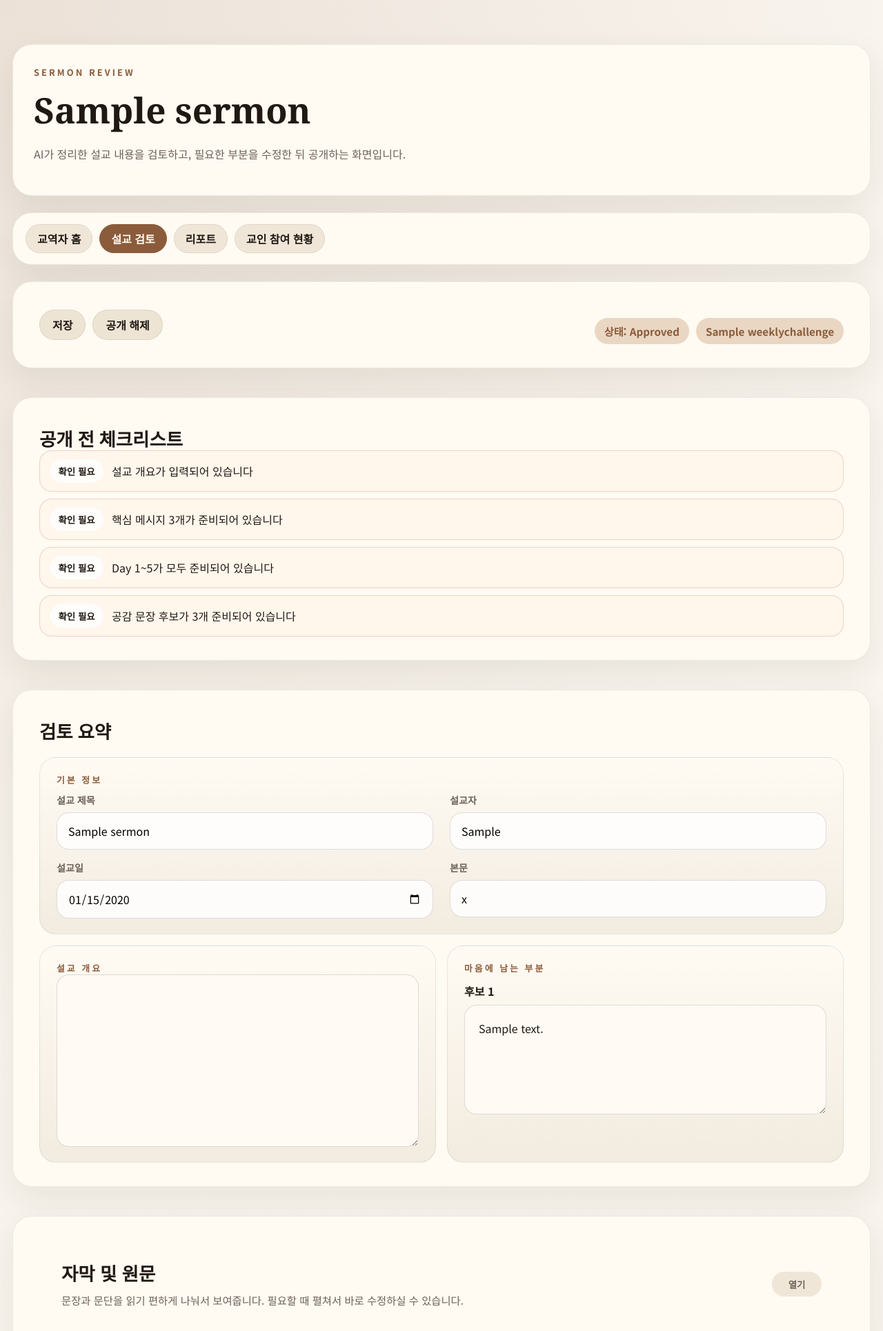
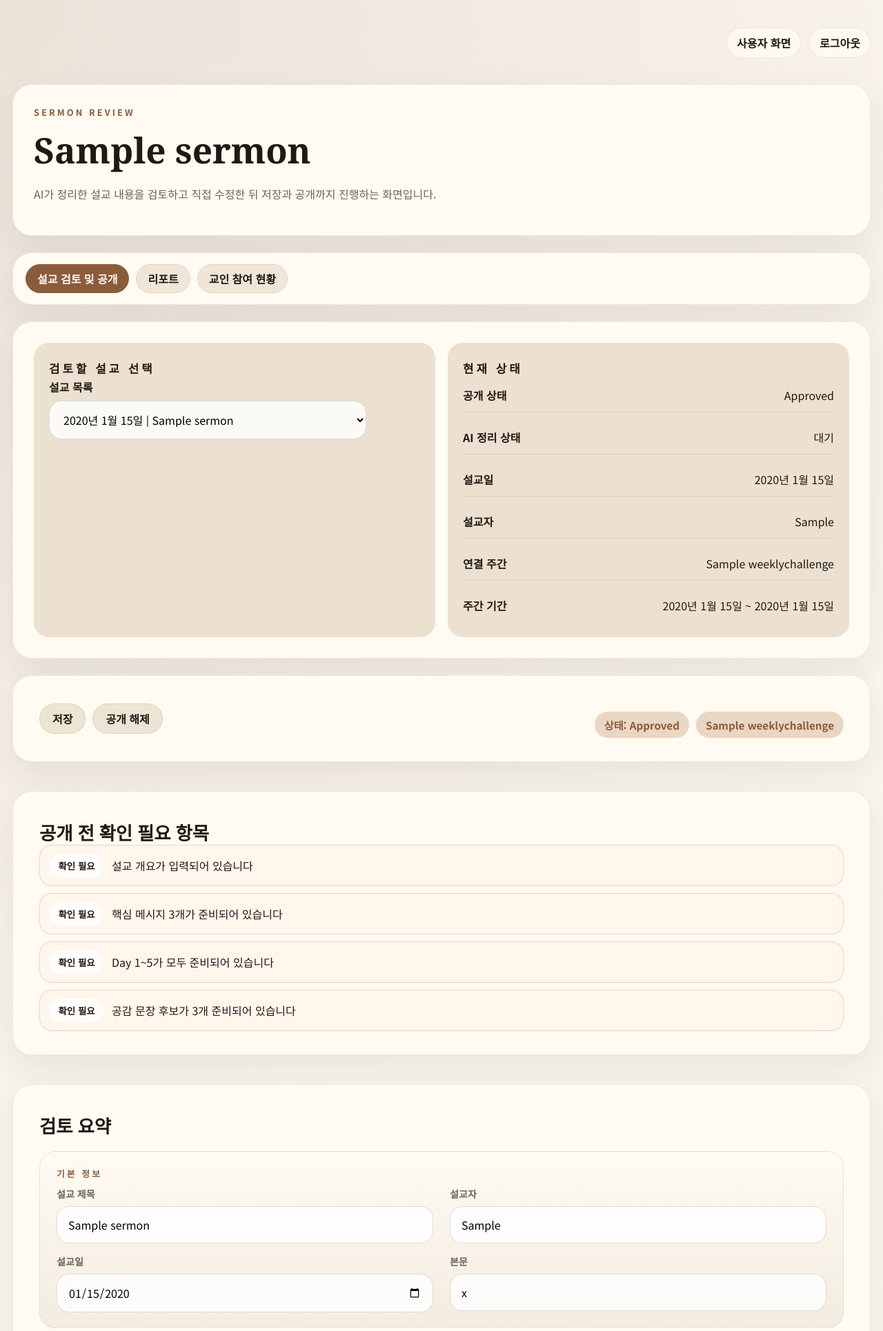
Before and after one commit to dlwnfh1/SermonLife, a Django app: page /pastor/sermons/1/ in a window 1280 px wide. Shown: the top 1930 px of the page at 69% size. Run offline with Django 4.2, Linux system fonts and the light colour scheme; a user stored in the database is signed in; data comes from the database, SQL or seed files in the repository; tables that the repository leaves empty hold one stand-in row (values such as "Sample post").

Commit message:
drop down for sermon review

```diff
--- a/core/templates/core/includes/pastor_nav.html
+++ b/core/templates/core/includes/pastor_nav.html
@@ -1,8 +1,13 @@
 <section class="panel pastor-nav-panel">
     <nav class="pastor-nav" aria-label="교역자 메뉴">
-        <a class="pastor-nav-link {% if pastor_menu == 'dashboard' %}pastor-nav-link-active{% endif %}" href="{% url 'core:pastor_dashboard' %}">교역자 홈</a>
-        <a class="pastor-nav-link {% if pastor_menu == 'sermon' %}pastor-nav-link-active{% endif %}" href="{% if sermon %}{% url 'core:pastor_sermon_edit' sermon.pk %}{% else %}{% url 'core:pastor_dashboard' %}{% endif %}">설교 검토</a>
-        <a class="pastor-nav-link {% if pastor_menu == 'reports' %}pastor-nav-link-active{% endif %}" href="{% url 'core:pastor_reports' %}">리포트</a>
-        <a class="pastor-nav-link {% if pastor_menu == 'members' %}pastor-nav-link-active{% endif %}" href="{% url 'core:pastor_members' %}">교인 참여 현황</a>
+        <a class="pastor-nav-link {% if pastor_menu == 'sermon' %}pastor-nav-link-active{% endif %}" href="{% if sermon %}{% url 'core:pastor_sermon_edit' sermon.pk %}{% else %}{% url 'core:pastor_dashboard' %}{% endif %}">
+            설교 검토 및 공개
+        </a>
+        <a class="pastor-nav-link {% if pastor_menu == 'reports' %}pastor-nav-link-active{% endif %}" href="{% url 'core:pastor_reports' %}">
+            리포트
+        </a>
+        <a class="pastor-nav-link {% if pastor_menu == 'members' %}pastor-nav-link-active{% endif %}" href="{% url 'core:pastor_members' %}">
+            교인 참여 현황
+        </a>
     </nav>
 </section>
--- a/core/templates/core/pastor_sermon_edit.html
+++ b/core/templates/core/pastor_sermon_edit.html
@@ -4,7 +4,7 @@
 <head>
     <meta charset="UTF-8">
     <meta name="viewport" content="width=device-width, initial-scale=1.0">
-    <title>{{ sermon.title }} | 교역자 검토</title>
+    <title>{{ sermon.title }} | 설교 검토 및 공개</title>
     <link rel="stylesheet" href="{% static 'core/styles.css' %}">
     <link rel="manifest" href="{% static 'core/manifest.json' %}">
     <link rel="apple-touch-icon" href="{% static 'core/icons/apple-touch-icon.png' %}">
@@ -12,10 +12,15 @@
 </head>
 <body>
     <main class="page-shell pastor-shell">
+        <section class="top-actions">
+            <a class="text-link" href="{% url 'core:home' %}">사용자 화면</a>
+            <a class="text-link" href="{% url 'core:logout' %}">로그아웃</a>
+        </section>
+
         <section class="panel pastor-hero">
             <p class="eyebrow">SERMON REVIEW</p>
             <h1>{{ sermon.title }}</h1>
-            <p class="lede">AI가 정리한 설교 내용을 검토하고, 필요한 부분을 수정한 뒤 공개하는 화면입니다.</p>
+            <p class="lede">AI가 정리한 설교 내용을 검토하고 직접 수정한 뒤 저장과 공개까지 진행하는 화면입니다.</p>
         </section>
 
         {% include "core/includes/pastor_nav.html" %}
@@ -29,6 +34,37 @@
                 </div>
             </section>
         {% endif %}
+
+        <section class="panel pastor-dashboard-grid">
+            <article class="content-card">
+                <p class="section-label">검토할 설교 선택</p>
+                {% if available_sermons %}
+                    <label class="auth-label pastor-field pastor-report-select">
+                        <span>설교 목록</span>
+                        <select onchange="if (this.value) { window.location.href = this.value; }">
+                            {% for item in available_sermons %}
+                                <option value="{% url 'core:pastor_sermon_edit' item.pk %}" {% if item.pk == sermon.pk %}selected{% endif %}>
+                                    {{ item.sermon_date }} | {{ item.title }}
+                                </option>
+                            {% endfor %}
+                        </select>
+                    </label>
+                {% endif %}
+            </article>
+            <article class="content-card">
+                <p class="section-label">현재 상태</p>
+                <div class="pastor-stat-list">
+                    <div><strong>공개 상태</strong><span>{{ sermon.get_status_display }}</span></div>
+                    <div><strong>AI 정리 상태</strong><span>{% if sermon.ai_generated %}완료{% else %}대기{% endif %}</span></div>
+                    <div><strong>설교일</strong><span>{{ sermon.sermon_date|default:"-" }}</span></div>
+                    <div><strong>설교자</strong><span>{{ sermon.preacher|default:"-" }}</span></div>
+                    {% if challenge %}
+                        <div><strong>연결 주간</strong><span>{{ challenge.title }}</span></div>
+                        <div><strong>주간 기간</strong><span>{{ challenge.week_start }} ~ {{ challenge.week_end }}</span></div>
+                    {% endif %}
+                </div>
+            </article>
+        </section>
 
         <form method="post" class="pastor-edit-form">
             {% csrf_token %}
@@ -55,7 +91,7 @@
 
             {% if checklist_has_issues %}
                 <section class="panel">
-                    <div class="panel-header"><h2>공개 전 체크리스트</h2></div>
+                    <div class="panel-header"><h2>공개 전 확인 필요 항목</h2></div>
                     <div class="pastor-checklist">
                         {% for item in publish_checklist %}
                             {% if not item.ok %}
@@ -78,42 +114,34 @@
                             <label class="auth-label pastor-field pastor-console-field">
                                 <span>{{ sermon_form.title.label }}</span>
                                 {{ sermon_form.title }}
-                                {% if sermon_form.title.errors %}
-                                    <small class="field-error">{{ sermon_form.title.errors|striptags }}</small>
-                                {% endif %}
+                                {% if sermon_form.title.errors %}<small class="field-error">{{ sermon_form.title.errors|striptags }}</small>{% endif %}
                             </label>
                             <label class="auth-label pastor-field pastor-console-field">
                                 <span>{{ sermon_form.preacher.label }}</span>
                                 {{ sermon_form.preacher }}
-                                {% if sermon_form.preacher.errors %}
-                                    <small class="field-error">{{ sermon_form.preacher.errors|striptags }}</small>
-                                {% endif %}
+                                {% if sermon_form.preacher.errors %}<small class="field-error">{{ sermon_form.preacher.errors|striptags }}</small>{% endif %}
                             </label>
                             <label class="auth-label pastor-field pastor-console-field">
                                 <span>{{ sermon_form.sermon_date.label }}</span>
                                 {{ sermon_form.sermon_date }}
-                                {% if sermon_form.sermon_date.errors %}
-                                    <small class="field-error">{{ sermon_form.sermon_date.errors|striptags }}</small>
-                                {% endif %}
+                                {% if sermon_form.sermon_date.errors %}<small class="field-error">{{ sermon_form.sermon_date.errors|striptags }}</small>{% endif %}
                             </label>
                             <label class="auth-label pastor-field pastor-console-field">
                                 <span>{{ sermon_form.bible_passage.label }}</span>
                                 {{ sermon_form.bible_passage }}
-                                {% if sermon_form.bible_passage.errors %}
-                                    <small class="field-error">{{ sermon_form.bible_passage.errors|striptags }}</small>
-                                {% endif %}
+                                {% if sermon_form.bible_passage.errors %}<small class="field-error">{{ sermon_form.bible_passage.errors|striptags }}</small>{% endif %}
                             </label>
                         </div>
                     </article>
+
                     <article class="pastor-console-card">
                         <p class="section-label">설교 개요</p>
                         <label class="auth-label pastor-field pastor-console-field">
                             {{ summary_form.overview }}
-                            {% if summary_form.overview.errors %}
-                                <small class="field-error">{{ summary_form.overview.errors|striptags }}</small>
-                            {% endif %}
+                            {% if summary_form.overview.errors %}<small class="field-error">{{ summary_form.overview.errors|striptags }}</small>{% endif %}
                         </label>
                     </article>
+
                     <article class="pastor-console-card">
                         <p class="section-label">마음에 남는 부분</p>
                         <div class="pastor-console-edit-list">
@@ -136,7 +164,7 @@
                 <summary class="pastor-panel-summary">
                     <div>
                         <h2>자막 및 원문</h2>
-                        <p class="pastor-section-help">문장과 문단을 읽기 편하게 나눠서 보여줍니다. 필요할 때 펼쳐서 바로 수정하실 수 있습니다.</p>
+                        <p class="pastor-section-help">문장과 문단이 읽기 좋게 보이도록 정리되어 있으며, 필요하면 바로 수정할 수 있습니다.</p>
                     </div>
                     <span class="pastor-toggle-text">
                         <span class="pastor-toggle-open">열기</span>
@@ -147,17 +175,13 @@
                     <label class="auth-label pastor-field pastor-field-wide">
                         <span>{{ sermon_form.transcript.label }}</span>
                         {{ sermon_form.transcript }}
-                        {% if sermon_form.transcript.errors %}
-                            <small class="field-error">{{ sermon_form.transcript.errors|striptags }}</small>
-                        {% endif %}
+                        {% if sermon_form.transcript.errors %}<small class="field-error">{{ sermon_form.transcript.errors|striptags }}</small>{% endif %}
                     </label>
                 </div>
             </details>
 
             <section class="panel">
-                <div class="panel-header">
-                    <h2>요약 및 핵심 메시지</h2>
-                </div>
+                <div class="panel-header"><h2>요약 및 핵심 메시지</h2></div>
                 <div class="pastor-console-grid pastor-console-grid-tight">
                     <article class="pastor-console-card">
                         <p class="section-label">요약</p>
@@ -165,49 +189,38 @@
                             <label class="auth-label pastor-field pastor-console-field">
                                 <span>{{ summary_form.summary_line1.label }}</span>
                                 {{ summary_form.summary_line1 }}
-                                {% if summary_form.summary_line1.errors %}
-                                    <small class="field-error">{{ summary_form.summary_line1.errors|striptags }}</small>
-                                {% endif %}
+                                {% if summary_form.summary_line1.errors %}<small class="field-error">{{ summary_form.summary_line1.errors|striptags }}</small>{% endif %}
                             </label>
                             <label class="auth-label pastor-field pastor-console-field">
                                 <span>{{ summary_form.summary_line2.label }}</span>
                                 {{ summary_form.summary_line2 }}
-                                {% if summary_form.summary_line2.errors %}
-                                    <small class="field-error">{{ summary_form.summary_line2.errors|striptags }}</small>
-                                {% endif %}
+                                {% if summary_form.summary_line2.errors %}<small class="field-error">{{ summary_form.summary_line2.errors|striptags }}</small>{% endif %}
                             </label>
                             <label class="auth-label pastor-field pastor-console-field">
                                 <span>{{ summary_form.summary_line3.label }}</span>
                                 {{ summary_form.summary_line3 }}
-                                {% if summary_form.summary_line3.errors %}
-                                    <small class="field-error">{{ summary_form.summary_line3.errors|striptags }}</small>
-                                {% endif %}
+                                {% if summary_form.summary_line3.errors %}<small class="field-error">{{ summary_form.summary_line3.errors|striptags }}</small>{% endif %}
                             </label>
                         </div>
                     </article>
+
                     <article class="pastor-console-card">
                         <p class="section-label">핵심 메시지</p>
                         <div class="pastor-console-edit-list">
                             <label class="auth-label pastor-field pastor-console-field">
                                 <span>{{ summary_form.key_point1.label }}</span>
                                 {{ summary_form.key_point1 }}
-                                {% if summary_form.key_point1.errors %}
-                                    <small class="field-error">{{ summary_form.key_point1.errors|striptags }}</small>
-                                {% endif %}
+                                {% if summary_form.key_point1.errors %}<small class="field-error">{{ summary_form.key_point1.errors|striptags }}</small>{% endif %}
                             </label>
                             <label class="auth-label pastor-field pastor-console-field">
                                 <span>{{ summary_form.key_point2.label }}</span>
                                 {{ summary_form.key_point2 }}
-                                {% if summary_form.key_point2.errors %}
-                                    <small class="field-error">{{ summary_form.key_point2.errors|striptags }}</small>
-                                {% endif %}
+                                {% if summary_form.key_point2.errors %}<small class="field-error">{{ summary_form.key_point2.errors|striptags }}</small>{% endif %}
                             </label>
                             <label class="auth-label pastor-field pastor-console-field">
                                 <span>{{ summary_form.key_point3.label }}</span>
                                 {{ summary_form.key_point3 }}
-                                {% if summary_form.key_point3.errors %}
-                                    <small class="field-error">{{ summary_form.key_point3.errors|striptags }}</small>
-                                {% endif %}
+                                {% if summary_form.key_point3.errors %}<small class="field-error">{{ summary_form.key_point3.errors|striptags }}</small>{% endif %}
                             </label>
                         </div>
                     </article>
@@ -223,7 +236,7 @@
                             <summary class="pastor-day-summary">
                                 <div>
                                     <p class="section-label">Day {{ form.instance.day_number }}</p>
-                                    <strong>{{ form.instance.title|default:"제목을 입력해 주세요." }}</strong>
+                                    <strong>{{ form.instance.title|default:"제목을 입력해 주세요" }}</strong>
                                 </div>
                                 <span class="pastor-day-summary-hint">
                                     <span class="pastor-toggle-open">열기</span>
@@ -237,9 +250,7 @@
                                         <label class="auth-label pastor-field">
                                             <span>{{ field.label }}</span>
                                             {{ field }}
-                                            {% if field.errors %}
-                                                <small class="field-error">{{ field.errors|striptags }}</small>
-                                            {% endif %}
+                                            {% if field.errors %}<small class="field-error">{{ field.errors|striptags }}</small>{% endif %}
                                         </label>
                                     {% endfor %}
                                 </div>
--- a/core/views.py
+++ b/core/views.py
@@ -148,6 +148,28 @@ def _get_active_challenge():
         .prefetch_related("daily_engagements")
         .first()
     )
+
+
+def _get_default_pastor_sermon(available_sermons, active_challenge=None):
+    review_sermon = next(
+        (
+            sermon
+            for sermon in available_sermons
+            if not sermon.is_published and (sermon.ai_generated or sermon.status != SermonStatus.DRAFT)
+        ),
+        None,
+    )
+    if review_sermon:
+        return review_sermon
+
+    unpublished_sermon = next((sermon for sermon in available_sermons if not sermon.is_published), None)
+    if unpublished_sermon:
+        return unpublished_sermon
+
+    if active_challenge:
+        return active_challenge.sermon
+
+    return available_sermons[0] if available_sermons else None
 
 
 def _get_summary(sermon):
@@ -690,61 +712,30 @@ def pastor_dashboard_view(request):
         .prefetch_related("daily_engagements", "weekly_challenges")
         .order_by("-sermon_date", "-id")
     )
-    latest_sermon = available_sermons[0] if available_sermons else None
-
-    sermon = active_challenge.sermon if active_challenge else latest_sermon
+    sermon = _get_default_pastor_sermon(available_sermons, active_challenge)
     selected_sermon_id = request.GET.get("sermon")
     if selected_sermon_id:
         try:
             sermon = next(item for item in available_sermons if item.pk == int(selected_sermon_id))
         except (StopIteration, ValueError):
             pass
-
-    challenge = None
     if sermon:
-        if active_challenge and active_challenge.sermon_id == sermon.id:
-            challenge = active_challenge
-        else:
-            challenge = sermon.weekly_challenges.order_by("-week_start", "-id").first()
-
-    if sermon:
-        try:
-            summary = sermon.summary
-        except SermonSummary.DoesNotExist:
-            summary = None
-    else:
-        summary = None
-
-    weekly_report = None
-    sermon_report = None
-    daily_report = None
-    quality_report = None
-    if challenge:
-        weekly_report = sync_weekly_participation_report(challenge)
-        daily_report = sync_daily_action_report(challenge)
-        quality_report = sync_content_quality_report(challenge)
-    if sermon and sermon.is_published:
-        sermon_report = sync_sermon_participation_report(sermon)
-
-    member_reports = [
-        sync_user_participation_report(profile.user)
-        for profile in UserProfile.objects.select_related("user").order_by("-points", "user__username")[:8]
-    ]
+        return redirect("core:pastor_sermon_edit", pk=sermon.pk)
 
     return render(
         request,
         "core/pastor_dashboard.html",
         {
-            "sermon": sermon,
-            "summary": summary,
-            "active_challenge": challenge,
+            "sermon": None,
+            "summary": None,
+            "active_challenge": None,
             "available_sermons": available_sermons,
-            "weekly_report": weekly_report,
-            "sermon_report": sermon_report,
-            "daily_report": daily_report,
-            "quality_report": quality_report,
-            "member_reports": member_reports,
-            "pastor_menu": "dashboard",
+            "weekly_report": None,
+            "sermon_report": None,
+            "daily_report": None,
+            "quality_report": None,
+            "member_reports": [],
+            "pastor_menu": "sermon",
         },
     )
 
@@ -754,6 +745,9 @@ def pastor_sermon_edit_view(request, pk):
     sermon = get_object_or_404(
         Sermon.objects.prefetch_related("daily_engagements", "highlight_choices", "weekly_challenges"),
         pk=pk,
+    )
+    available_sermons = list(
+        Sermon.objects.order_by("-sermon_date", "-id").only("id", "title", "sermon_date")
     )
     summary, _ = SermonSummary.objects.get_or_create(sermon=sermon)
     daily_qs = sermon.daily_engagements.order_by("day_number", "id")
@@ -840,6 +834,7 @@ def pastor_sermon_edit_view(request, pk):
         {
             "sermon": sermon,
             "challenge": challenge,
+            "available_sermons": available_sermons,
             "sermon_form": sermon_form,
             "summary_form": summary_form,
             "daily_formset": daily_formset,
```
Also changed, not shown: core/templates/core/pastor_dashboard.html (+7 -76 lines).
